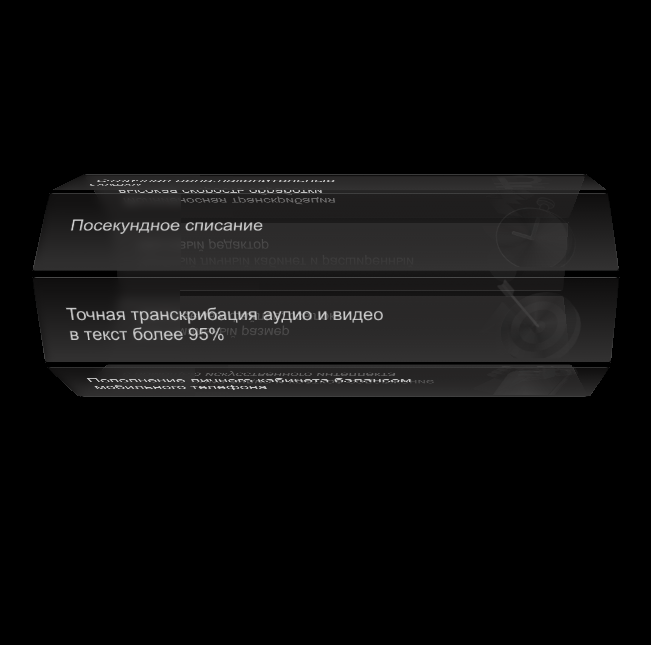
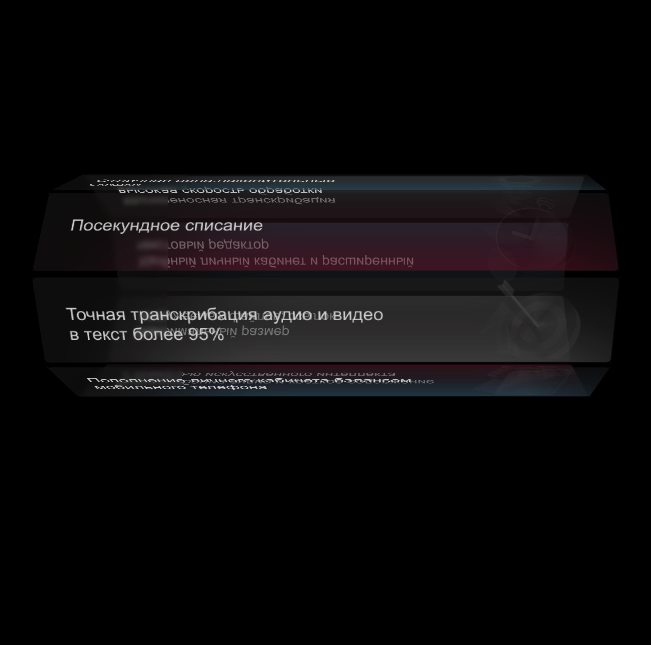
Before and after one commit to Tatsiana-prog/result, a website: page index.html in a window 1280 px wide. Shown: the part 455-1100 px from the top of the page, without its empty margins (337-988 px from the left). Drawn offline with Linux system fonts and the light colour scheme; files whose address does not match are found by name.

Commit message:
add shadow

```diff
--- a/src/style.css
+++ b/src/style.css
@@ -446,7 +446,7 @@ section {
   user-select: none;
   width: 300px;
   perspective-origin: 60% 41%;
-  transform: rotate(90deg);*/
+  transform: rotate(90deg);
  cursor: pointer;
 }
 
@@ -621,33 +621,30 @@ section {
   width: 119.6px;
   height: 760px;
   transform: rotateY(-35deg);
+  background: rgba(28, 27, 27, 0.8);
+  box-sizing: border-box;
+  border: 1px solid  #494949;
+  border-image: linear-gradient(180deg, #494949 0%, rgba(73, 73, 73, 0) 100%);
   background: rgba(28, 27, 27, 0.5);
-  box-sizing: border-box;
-  border: 0.5px solid  #494949;
-  border-image: linear-gradient(180deg, #494949 0%, rgba(73, 73, 73, 0) 100%);
-  background:linear-gradient(to left, #494949 0%, rgba(73, 73, 73, 0) 100%);
+  backdrop-filter: blur(2.5px);
+  /*background:linear-gradient(to left, #494949 0%, rgba(73, 73, 73, 0) 100%);**/
   border-radius: 6px;
+  overflow: hidden;
 }
 
-.cuboid::before {
-  position: absolute;
-  content: "";
-  width: 117.6px;
-  height: 758px;
- /* transform: rotateY(-35deg);*/
-  background: rgba(28, 27, 27, 0.5);
-  box-sizing: border-box;
 
-  backdrop-filter: blur(5px);
-}
+
+
+
+
 
 
 .cuboid__side {
   position: absolute;
   background-color: var(--shade-one);
-
   box-sizing: border-box;
 }
+
 
 
 
@@ -716,6 +713,8 @@ section {
   /*border: 1px solid blueviolet;*/
 }
 
+
+
 .cuboid img {
   position: absolute;
   top:30px;
@@ -728,3 +727,81 @@ section {
 .extrusion {
 
 }
+#img1::after {
+  content: "";
+  position: absolute;
+  left: 120%;
+  width: 150px;
+  height: 600px;
+  overflow: hidden;
+  box-shadow: 0 0 150px rgba(132, 132, 132, 1);
+}
+
+#img2::after {
+  content: "";
+  position: absolute;
+  left: 120%;
+  width: 150px;
+  height: 600px;
+  overflow: hidden;
+  box-shadow: 0 0 150px rgba(55, 119, 157, 1);
+}
+
+#img3::after {
+  content: "";
+  position: absolute;
+  left: 120%;
+  width: 150px;
+  height: 600px;
+  overflow: hidden;
+  box-shadow: 0 0 150px rgba(144, 15, 55, 1);
+}
+
+#img4::after {
+  content: "";
+  position: absolute;
+  left: 120%;
+  width: 150px;
+  height: 600px;
+  overflow: hidden;
+  box-shadow: 0 0 150px rgba(132, 132, 132, 1);
+}
+
+#img5::after {
+  content: "";
+  position: absolute;
+  left: 120%;
+  width: 150px;
+  height: 600px;
+  overflow: hidden;
+  box-shadow: 0 0 150px rgba(55, 119, 157, 1);
+}
+
+#img6::after {
+  content: "";
+  position: absolute;
+  left: 120%;
+  width: 150px;
+  height: 600px;
+  overflow: hidden;
+  box-shadow: 0 0 150px rgba(144, 15, 55, 1);
+}
+
+#img7::after {
+  content: "";
+  position: absolute;
+  left: 120%;
+  width: 150px;
+  height: 600px;
+  overflow: hidden;
+  box-shadow: 0 0 150px rgba(132, 132, 132, 1);
+}
+#img8::after {
+  content: "";
+  position: absolute;
+  left: 120%;
+  width: 150px;
+  height: 600px;
+  overflow: hidden;
+  box-shadow: 0 0 150px rgba(55, 119, 157, 1);
+}
```
Also changed, not shown: index.html (+3 -4 lines).
